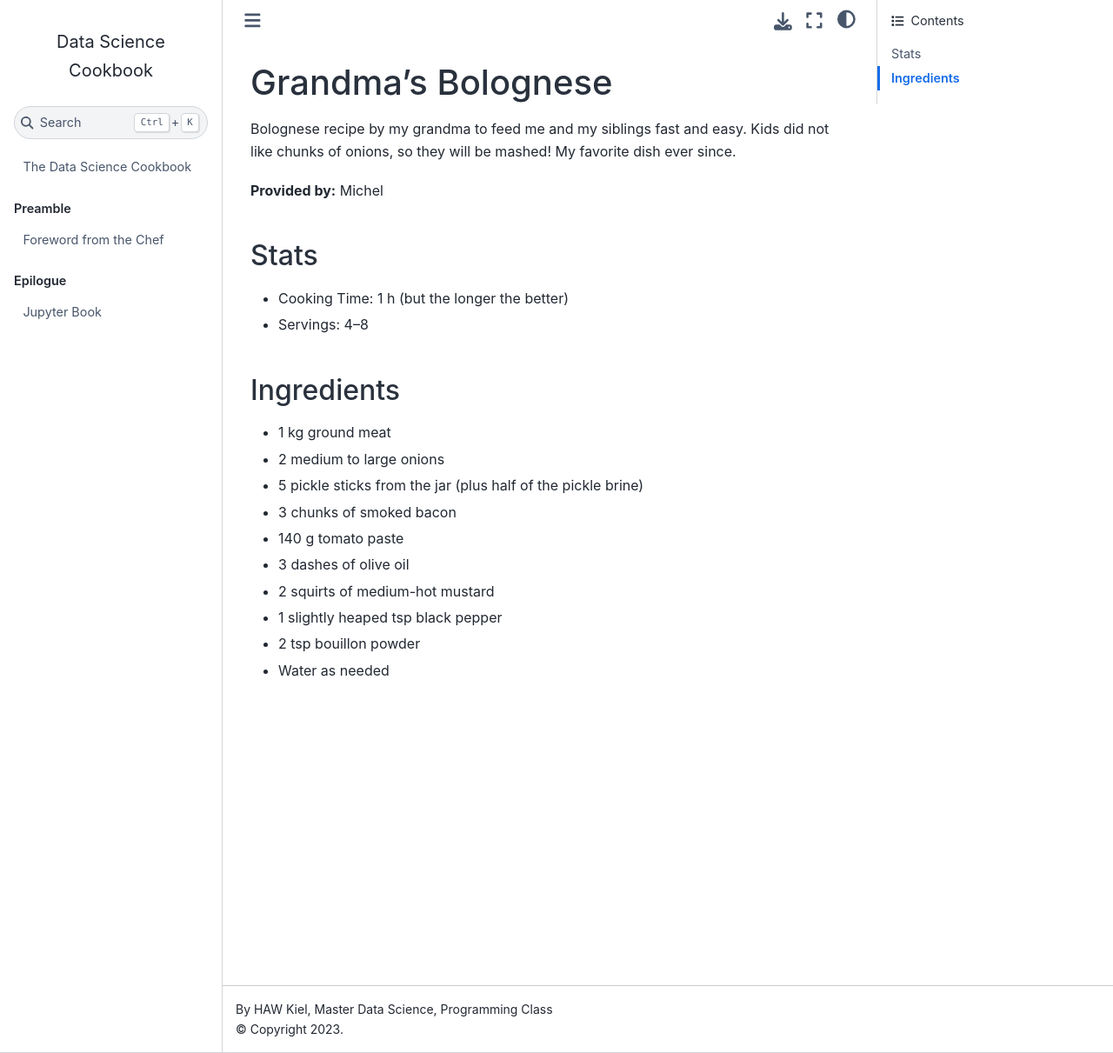
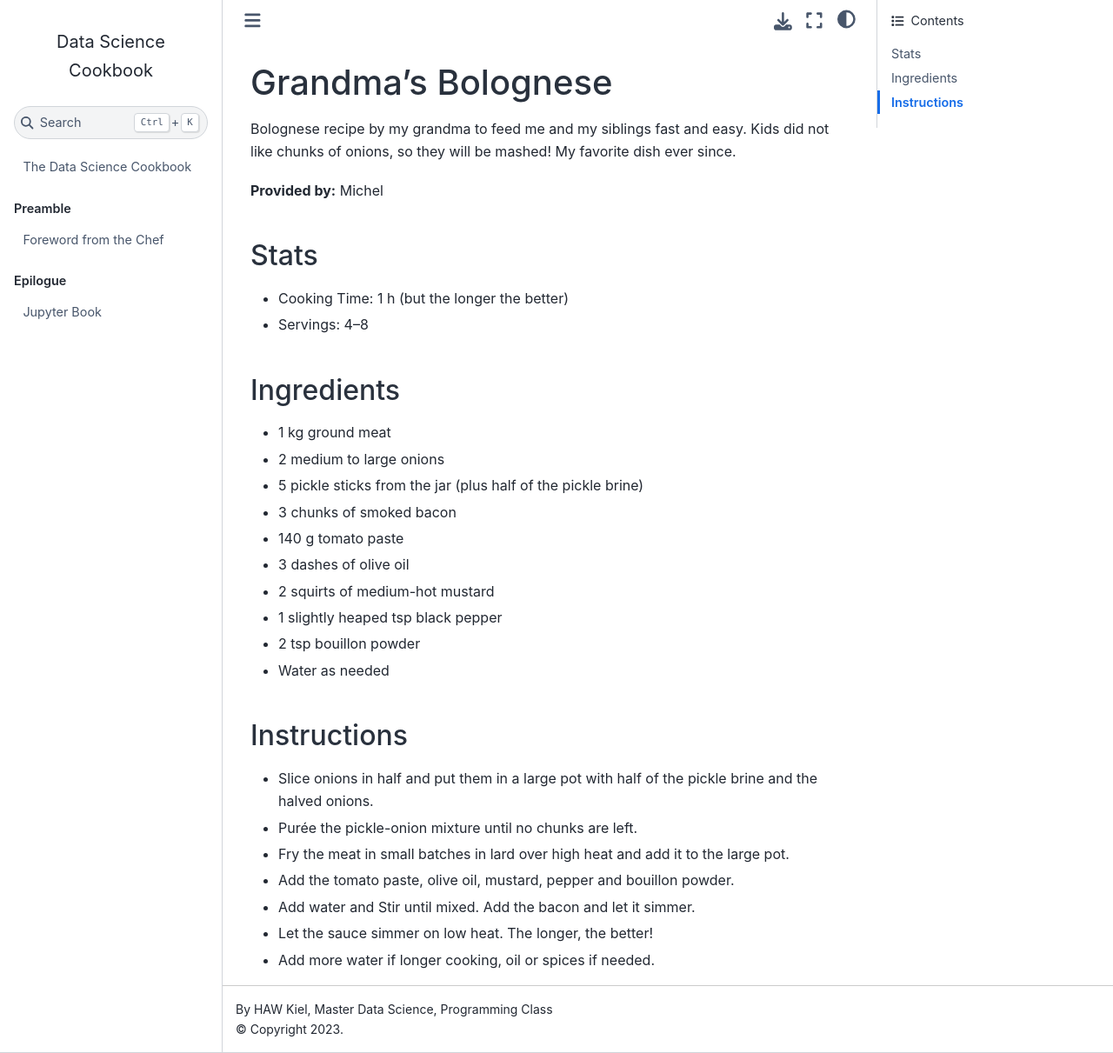
Before and after one commit to alirhml/data-science-cookbook, a Jupyter Book: the page built from recipes/2026-winter/Grandmas-Bolognese/recipe.md, in a window 1280 px wide and 1211 px high. Shown: the whole window at 87% size. Built offline with Jupyter Book 1.0.4 settings and Sphinx 7.4.7 and the Sphinx Book theme 1.1.4, drawn with Linux system fonts in a browser that asks for light colours.

Commit message:
add instructions

```diff
--- a/recipes/2026-winter/Grandmas-Bolognese/recipe.md
+++ b/recipes/2026-winter/Grandmas-Bolognese/recipe.md
@@ -18,3 +18,12 @@ Bolognese recipe by my grandma to feed me and my siblings fast and easy. Kids di
 - 1 slightly heaped tsp black pepper
 - 2 tsp bouillon powder
 - Water as needed
+
+## Instructions
+- Slice onions in half and put them in a large pot with half of the pickle brine and the halved onions.
+- Purée the pickle-onion mixture until no chunks are left.
+- Fry the meat in small batches in lard over high heat and add it to the large pot.
+- Add the tomato paste, olive oil, mustard, pepper and bouillon powder.
+- Add water and Stir until mixed. Add the bacon and let it simmer.
+- Let the sauce simmer on low heat. The longer, the better!
+- Add more water if longer cooking, oil or spices if needed.
```
